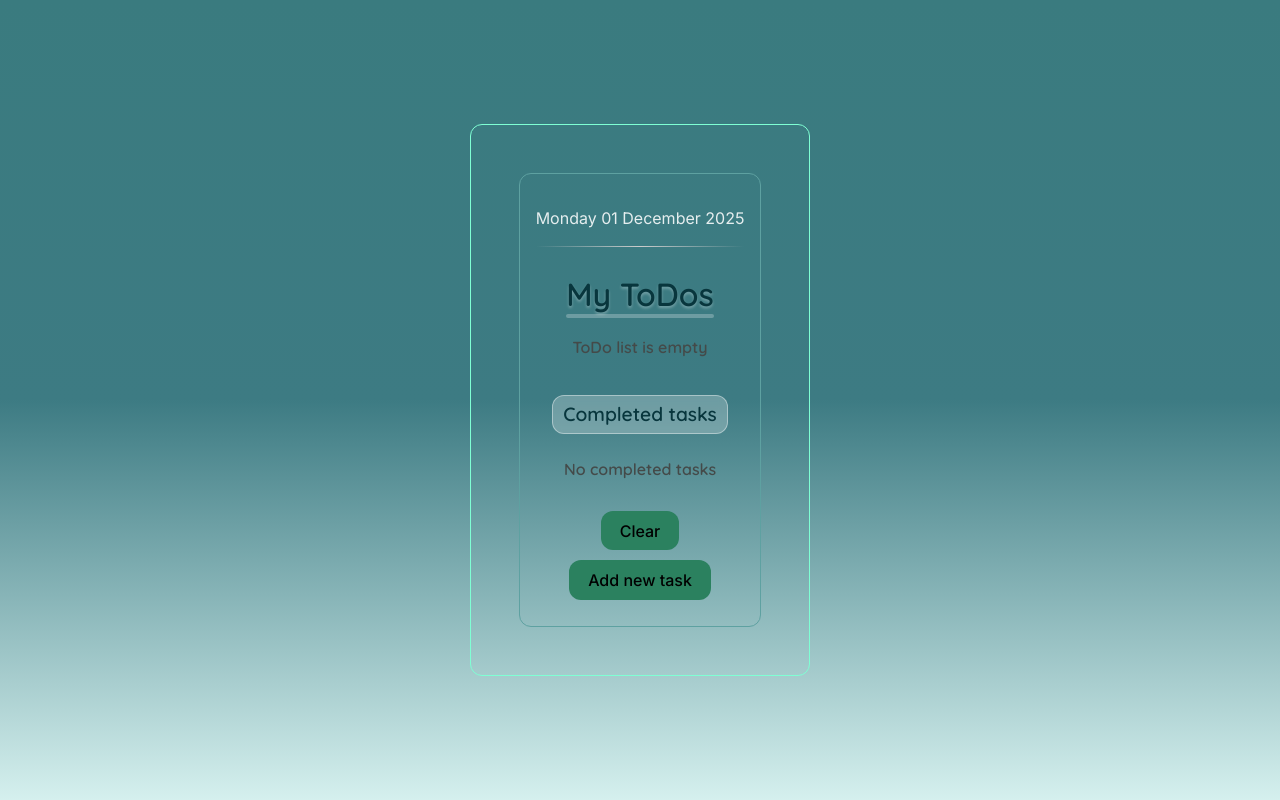
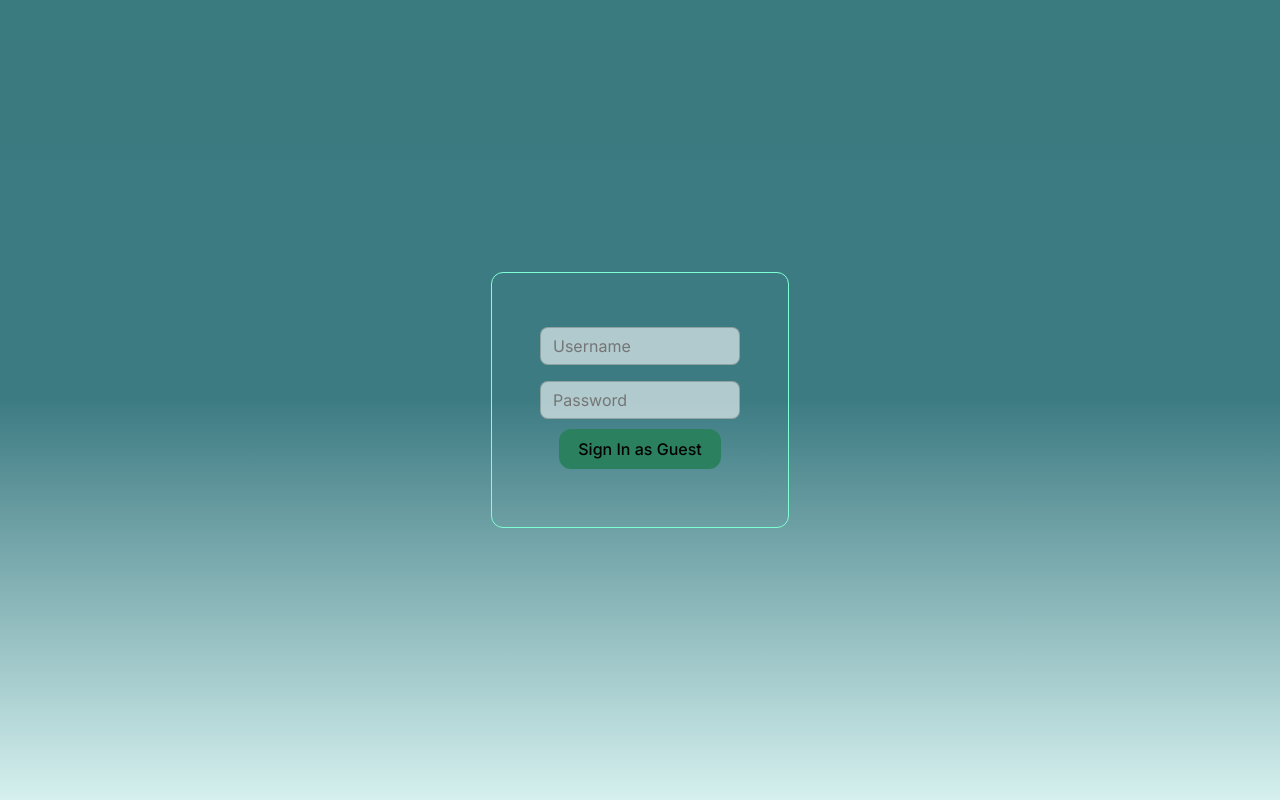
Before and after one commit to AlenaB-dev/ToDoApp, a React (Vite) app in the folder my-app/: page / in a window 1280 px wide. Built offline with nearby package versions, Linux system fonts and the light colour scheme.

Commit message:
fix: corrected sing in form and add guest option

```diff
--- a/my-app/src/App.jsx
+++ b/my-app/src/App.jsx
@@ -7,8 +7,20 @@ import modalStyles from "./components/UI/Modal.module.css";
 import TodoTasksList from "./components/Todos/TodoTasksList.jsx";
 import AddTaskForm from "./components/Todos/AddTaskForm.jsx";
 import Button from "./components/UI/Button.jsx";
+import SignInForm from "./components/Todos/SignInForm.jsx";
 
 function App() {
+  // singIn form
+  const [user, setUser] = useState(
+    () => localStorage.getItem("currentUser") || null
+  );
+
+  const handleSignIn = (username) => {
+    setUser(username);
+  };
+
+  const isGuest = user === "Guest";
+
   // showing current date and day
   const date = new Date();
   const formattedDate = date.toLocaleDateString("en-GB", {
@@ -19,11 +31,16 @@ function App() {
   });
 
   // tasks list
-  const [todos, setTodos] = useState(() => getTasks());
+  const [todos, setTodos] = useState(() =>
+    user === "Guest" ? [] : getTasks(user)
+  );
+
+  // modal
+  const [isModalOpen, setIsModalOpen] = useState(false);
 
   useEffect(() => {
-    saveTasks(todos);
-  }, [todos]);
+    if (!isGuest) saveTasks(user, todos);
+  }, [todos, isGuest, user]);
 
   // add task
   const addTodoHandler = ({ text, title, category, dueDate }) => {
@@ -32,7 +49,7 @@ function App() {
       text,
       category,
       dueDate,
-      isComplited: false,
+      isCompleted: false,
       id: uuidv4(),
     };
     setTodos([...todos, newTodo]);
@@ -42,7 +59,7 @@ function App() {
   const deleteTodoHandler = (id) => {
     setTodos(
       todos.map((todo) =>
-        todo.id === id ? { ...todo, isComplited: !todo.isCompleted } : todo
+        todo.id === id ? { ...todo, isCompleted: !todo.isCompleted } : todo
       )
     );
   };
@@ -61,14 +78,16 @@ function App() {
     setTodos(todos.filter((todo) => !todo.isCompleted));
   };
 
-  // modal
-  const [isModalOpen, setIsModalOpen] = useState(false);
-
   const activeTodos = todos.filter((t) => !t.isCompleted);
   const completedTodos = todos.filter((t) => t.isCompleted);
 
   return (
+    <>
+      {!user ? (
+        <SignInForm onSignIn={handleSignIn} />
+      ) : (
         <div className={styles.wrapper}>
+          <h2>Welcome, {user}!</h2>
           <p className={styles.date}>{formattedDate}</p>
           <hr className={styles.divider} />
 
@@ -94,7 +113,10 @@ function App() {
                 emptyMessage="No completed tasks"
               />
 
-          <Button onClick={clearCompletedHandler} className={styles.clearBtn}>
+              <Button
+                onClick={clearCompletedHandler}
+                className={styles.clearBtn}
+              >
                 Clear
               </Button>
 
@@ -124,7 +146,8 @@ function App() {
             </div>
           )}
         </div>
+      )}
+    </>
   );
 }
-
 export default App;
--- /dev/null
+++ b/my-app/src/components/Todos/SignInForm.jsx
@@ -0,0 +1,54 @@
+import { useState } from "react";
+import signInStyle from "./SignInForm.module.css";
+
+export default function SignInForm({ onSignIn }) {
+  const [username, setUsername] = useState("");
+  const [password, setPassword] = useState("");
+
+  const handleSubmit = (e) => {
+    e.preventDefault();
+    if (!username.trim()) return;
+
+    // safe username to localStorage
+    localStorage.setItem("currentUser", username);
+    // callback in App
+    onSignIn(username);
+    //clear form
+    setUsername("");
+    setPassword("");
+  };
+
+  const handleGuest = () => {
+    const guestName = "Guest";
+    localStorage.setItem("currentUser", guestName);
+    onSignIn(guestName);
+  };
+
+  return (
+    <div className={signInStyle.container}>
+      <form onSubmit={handleSubmit} className={signInStyle.form}>
+        <input
+          type="text"
+          placeholder="Username"
+          value={username}
+          onChange={(e) => setUsername(e.target.value)}
+          className={signInStyle.userName}
+        />
+        <input
+          type="password"
+          placeholder="Password"
+          value={password}
+          onChange={(e) => setPassword(e.target.value)}
+          className={signInStyle.password}
+        />
+        <button
+          onClick={handleGuest}
+          className={signInStyle.guestBtn}
+          type="submit"
+        >
+          Sign In as Guest
+        </button>
+      </form>
+    </div>
+  );
+}
--- /dev/null
+++ b/my-app/src/components/Todos/SignInForm.module.css
@@ -0,0 +1,21 @@
+.form {
+  display: flex;
+  flex-direction: column;
+  width: 200px;
+}
+
+.userName {
+  margin-bottom: 10px;
+}
+
+.password {
+  margin-top: 6px;
+  padding: 8px 12px;
+  border-radius: 8px;
+  border: 1px solid rgba(0, 0, 0, 0.2);
+  background-color: rgba(255, 255, 255, 0.6);
+  font-family: "Inter", sans-serif;
+  font-size: 1rem;
+  transition: all 0.2s ease-in-out;
+  color: #08363d;
+}
--- a/my-app/src/utils/localStorage.js
+++ b/my-app/src/utils/localStorage.js
@@ -1,19 +1,18 @@
-const STORAGE_KEY = window.location.hostname.includes("localhost")
-  ? "tasks_dev"
-  : "tasks";
-
 // get tasks
-export function getTasks() {
-  const saved = localStorage.getItem(STORAGE_KEY);
+export function getTasks(username) {
+  const key = `todos_${username}`;
+  const saved = localStorage.getItem(key);
   return saved ? JSON.parse(saved) : [];
 }
 
 // save tasks
-export function saveTasks(tasks) {
-  localStorage.setItem(STORAGE_KEY, JSON.stringify(tasks));
+export function saveTasks(username, tasks) {
+  const key = `todos_${username}`;
+  localStorage.setItem(key, JSON.stringify(tasks));
 }
 
 // clear tasks
 export function clearTasks() {
-  localStorage.removeItem(STORAGE_KEY);
+  const key = `todos_${username}`;
+  localStorage.removeItem(key);
 }
```
Also changed, not shown: my-app/src/components/Todos/SingInForm.jsx (deleted, +0 -42 lines), my-app/src/components/Todos/SingInForm.module.css (deleted, +0 -13 lines). Lines whose indentation alone changed are shown as unchanged.
